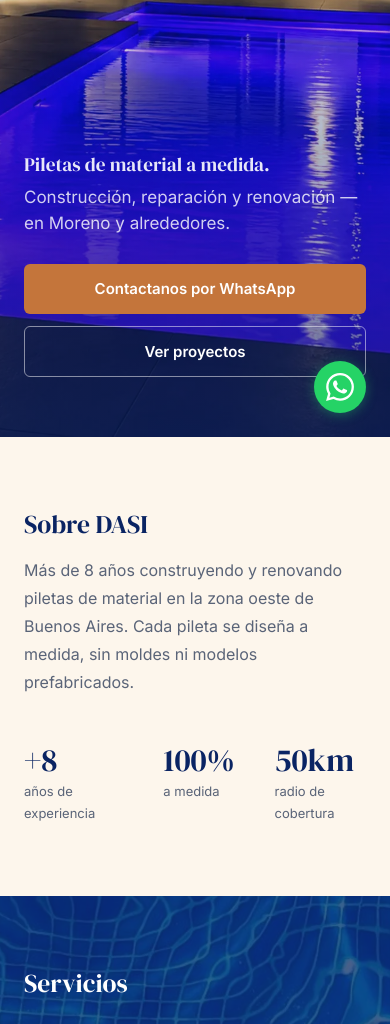
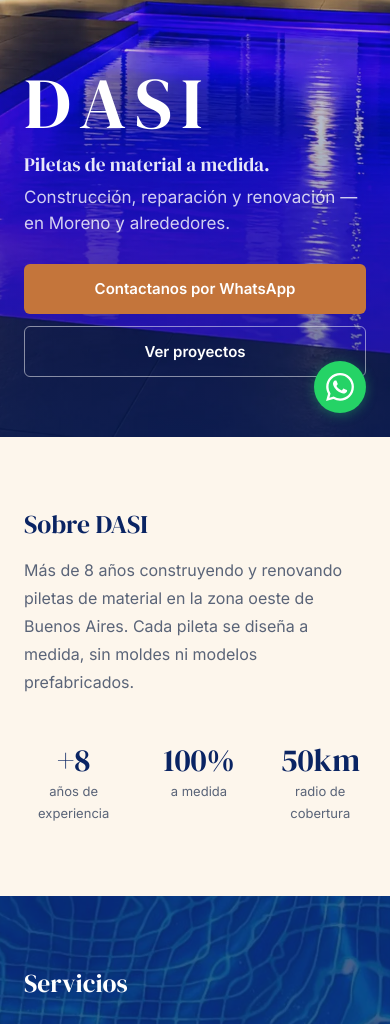
Before and after one commit to montanablck64/dasi-piletas, a plain HTML site: page index.html in a window 390 px wide. Shown: the part 407-1431 px from the top of the page. Drawn offline with nearby package versions, Linux system fonts and the light colour scheme.

Commit message:
Fix hero DASI letters not showing + center highlights on mobile
- Initial gsap.set targeted .hero__title (container) instead of .hero__letter
- Center highlight numbers/labels on mobile with text-align + align-items

Co-Authored-By: Claude Opus 4.6 <noreply@anthropic.com>

```diff
--- a/script.js
+++ b/script.js
@@ -151,7 +151,7 @@
     // Hide everything first with gsap.set — no CSS needed
     gsap.set('.reveal', { autoAlpha: 0, y: 40 });
     gsap.set('.reveal-children > *', { autoAlpha: 0, y: 30 });
-    gsap.set(['.hero__logo', '.hero__title', '.hero__subtitle', '.hero__ctas'], { autoAlpha: 0 });
+    gsap.set(['.hero__letter', '.hero__tagline', '.hero__subtitle', '.hero__ctas'], { autoAlpha: 0 });
     gsap.set('.contact-layout__info', { autoAlpha: 0 });
     gsap.set('#contactForm', { autoAlpha: 0 });
 
--- a/styles.css
+++ b/styles.css
@@ -382,6 +382,8 @@ p { color: var(--text-muted); }
 .highlight {
     display: flex;
     flex-direction: column;
+    text-align: center;
+    align-items: center;
 }
 
 .highlight__number {
```
